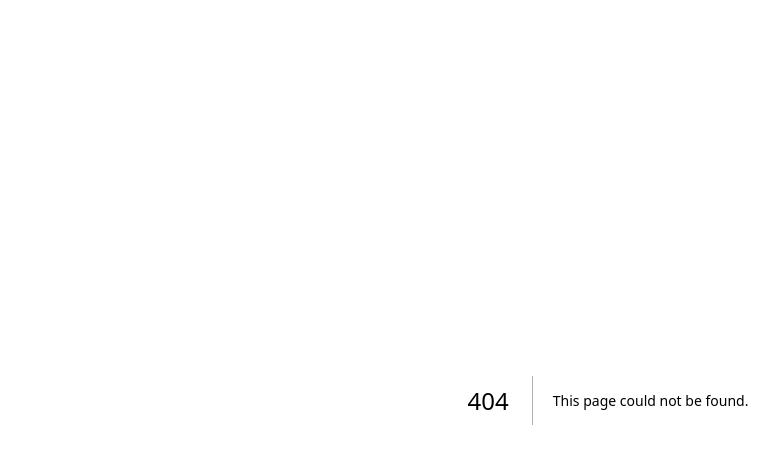
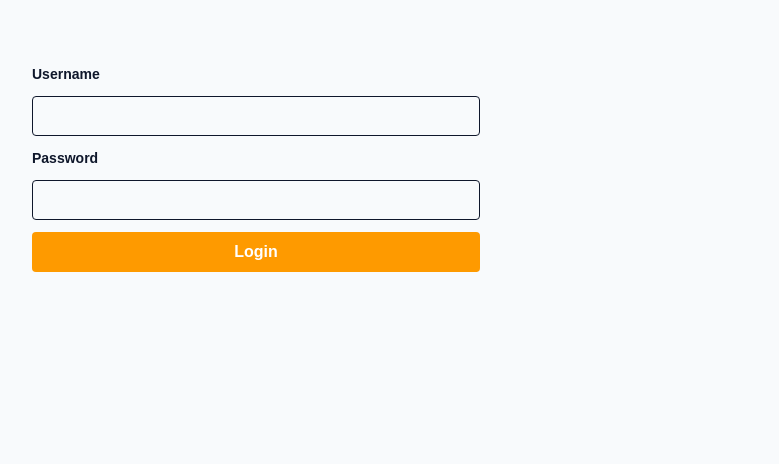
Before and after one commit to BobFarreras/crims-project, a Next.js app in the folder frontend/: page /login in a window 1280 px wide. Before the commit this address had no page. Shown: the top 464 px of the page, without its empty margins (32-811 px from the left). Built offline with nearby package versions, Linux system fonts and the light colour scheme.

Commit message:
feat: scaffold initial Scene UI and Auth UI (tests added)

```diff
--- /dev/null
+++ b/frontend/app/(auth)/login/page.tsx
@@ -0,0 +1,11 @@
+import LoginForm from '@/features/auth/LoginForm'
+
+export default function LoginPage() {
+  return (
+    <div className="min-h-screen bg-slate-50 px-6 py-16 text-slate-900">
+      <div className="mx-auto max-w-6xl">
+        <LoginForm onSubmit={() => undefined} />
+      </div>
+    </div>
+  )
+}
--- /dev/null
+++ b/frontend/app/game/scene/page.tsx
@@ -0,0 +1,11 @@
+import SceneViewport from '@/features/scene/SceneViewport'
+
+export default function ScenePage() {
+  return (
+    <div className="min-h-screen bg-slate-50 px-6 py-16 text-slate-900">
+      <div className="mx-auto max-w-6xl">
+        <SceneViewport />
+      </div>
+    </div>
+  )
+}
--- /dev/null
+++ b/frontend/features/auth/LoginForm.tsx
@@ -0,0 +1,37 @@
+"use client";
+import { useState } from 'react'
+
+type Props = {
+  onSubmit: (payload: { username: string; password: string }) => void
+}
+
+export default function LoginForm({ onSubmit }: Props) {
+  const [username, setUsername] = useState('')
+  const [password, setPassword] = useState('')
+
+  const handleSubmit = (e: React.FormEvent<HTMLFormElement>) => {
+    e.preventDefault()
+    onSubmit({ username, password })
+  }
+
+  return (
+    <form onSubmit={handleSubmit} className="flex w-full max-w-md flex-col gap-3">
+      <label className="text-sm font-semibold" htmlFor="username">Username</label>
+      <input
+        id="username"
+        value={username}
+        onChange={(e) => setUsername(e.target.value)}
+        className="h-10 rounded border px-3"
+      />
+      <label className="text-sm font-semibold" htmlFor="password">Password</label>
+      <input
+        id="password"
+        type="password"
+        value={password}
+        onChange={(e) => setPassword(e.target.value)}
+        className="h-10 rounded border px-3"
+      />
+      <button type="submit" className="h-10 rounded bg-amber-500 text-white font-semibold">Login</button>
+    </form>
+  )
+}
--- /dev/null
+++ b/frontend/features/scene/SceneViewport.tsx
@@ -0,0 +1,9 @@
+"use client";
+
+export default function SceneViewport() {
+  return (
+    <section className="w-full h-96 rounded-xl border border-slate-200 bg-white/90 flex items-center justify-center shadow-sm">
+      Scene Viewport (mock)
+    </section>
+  )
+}
```
Also changed, not shown: 3 other files (tests, documents, lock files or other folders).
